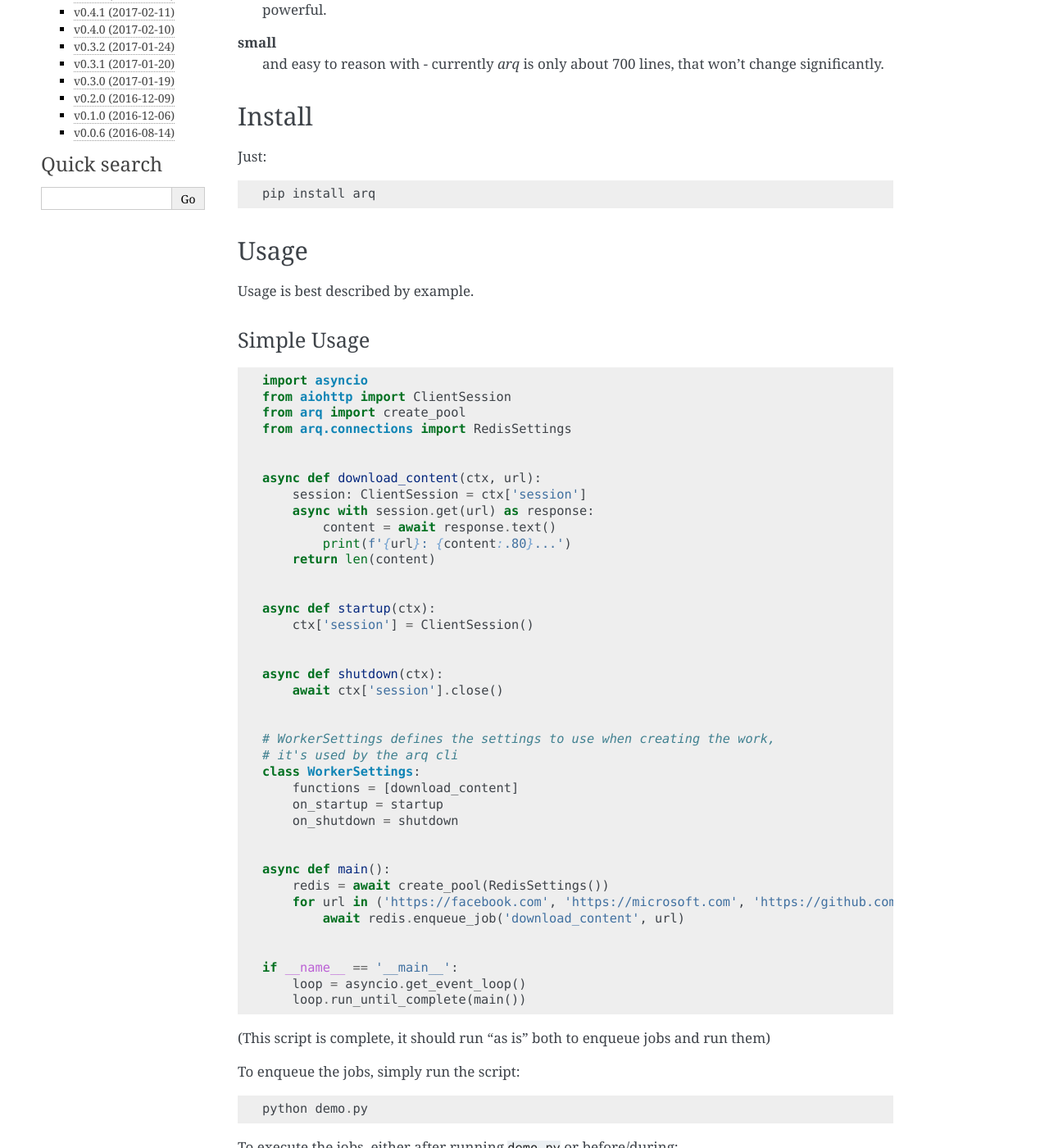
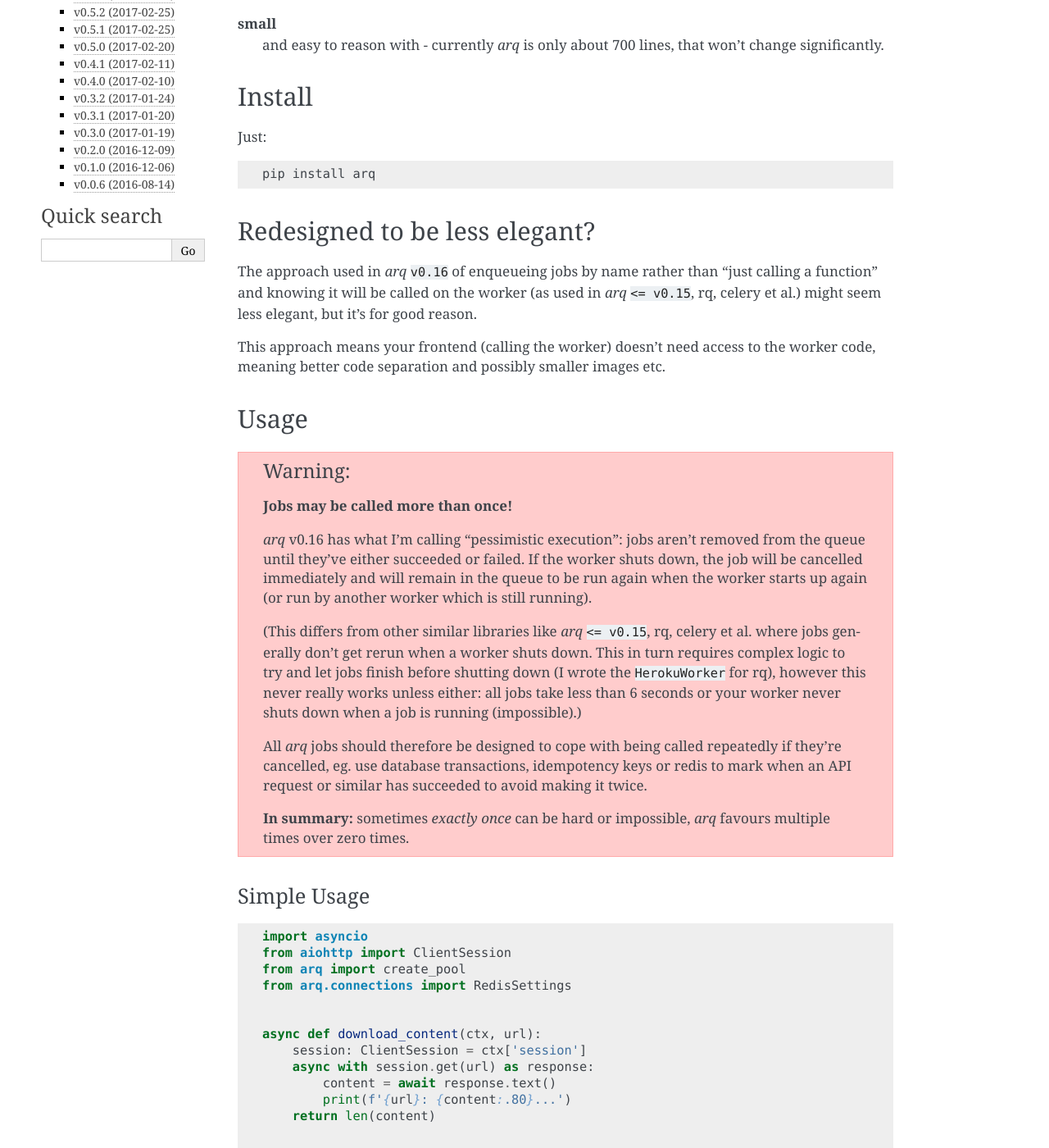
Before and after one commit to python-arq/arq, a Sphinx documentation site: the page built from docs/index.rst, in a window 1280 px wide and 1400 px high, scrolled down 861 px. Shown: the whole window at 82% size. Built offline with Sphinx 7.4.7, drawn with Linux system fonts in a browser that asks for light colours; some of the changed text lies outside the part shown.

Commit message:
more docs

```diff
--- /dev/null
+++ b/docs/examples/deferred.py
@@ -0,0 +1,31 @@
+import asyncio
+from datetime import datetime, timedelta
+
+from arq import create_pool
+from arq.connections import RedisSettings
+
+
+async def the_task(ctx):
+    print('this is the tasks, delay since enqueueing:', datetime.now() - ctx['enqueue_time'])
+
+
+class WorkerSettings:
+    functions = [the_task]
+
+
+async def main():
+    redis = await create_pool(RedisSettings())
+
+    # deferred by 10 seconds
+    await redis.enqueue_job('the_task', _defer_by=10)
+
+    # deferred by 1 minute
+    await redis.enqueue_job('the_task', _defer_by=timedelta(minutes=1))
+
+    # deferred until jan 28th 2032, you'll be waiting a long time for this...
+    await redis.enqueue_job('the_task', _defer_until=datetime(2032, 1, 28))
+
+
+if __name__ == '__main__':
+    loop = asyncio.get_event_loop()
+    loop.run_until_complete(main())
--- a/docs/index.rst
+++ b/docs/index.rst
@@ -28,8 +28,8 @@
     using a pool of *asyncio* ``Tasks``.
 
 **powerful-features**
-    Deferred execution, and pessimistic execution (jobs are automatically re-enqueued when the worker shuts down)
-    means *arq* is great for critical jobs that can't simply be cancelled when a worker is stopped.
+    Deferred execution, easy retrying of jobs, and pessimistic execution (:ref:`see below <usage>`)
+    means *arq* is great for critical jobs that **must** be completed.
 
 **fast**
     Asyncio and no forking make *arq* around 7x faster than
@@ -49,10 +49,126 @@
 
     pip install arq
 
-.. include:: usage.rst
+Redesigned to be less elegant?
+------------------------------
+
+The approach used in *arq* ``v0.16`` of enqueueing jobs by name rather than "just calling a function" and knowing it
+will be called on the worker (as used in *arq* ``<= v0.15``, rq, celery et al.) might seem less elegant,
+but it's for good reason.
+
+This approach means your frontend (calling the worker) doesn't need access to the worker code,
+meaning better code separation and possibly smaller images etc.
+
+.. _usage:
+
+Usage
+-----
+
+.. warning::
+
+   **Jobs may be called more than once!**
+
+   *arq* v0.16 has what I'm calling "pessimistic execution": jobs aren't removed from the queue until they've either
+   succeeded or failed. If the worker shuts down, the job will be cancelled immediately and will remain in the queue
+   to be run again when the worker starts up again (or run by another worker which is still running).
+
+   (This differs from other similar libraries like *arq* ``<= v0.15``, rq, celery et al. where jobs generally don't get
+   rerun when a worker shuts down. This in turn requires complex logic to try and let jobs finish before
+   shutting down (I wrote the ``HerokuWorker`` for rq), however this never really works unless either: all jobs take
+   less than 6 seconds or your worker never shuts down when a job is running (impossible).)
+
+   All *arq* jobs should therefore be designed to cope with being called repeatedly if they're cancelled,
+   eg. use database transactions, idempotency keys or redis to mark when an API request or similar has succeeded
+   to avoid making it twice.
+
+   **In summary:** sometimes *exactly once* can be hard or impossible, *arq* favours multiple times over zero times.
+
+Simple Usage
+............
+
+.. literalinclude:: examples/main_demo.py
+
+(This script is complete, it should run "as is" both to enqueue jobs and run them)
+
+To enqueue the jobs, simply run the script::
+
+    python demo.py
+
+To execute the jobs, either after running ``demo.py`` or before/during::
+
+    arq demo.WorkerSettings
+
+Append (``--burst``) to stop the worker once all jobs have finished.
+
+For details on the *arq* CLI::
+
+    arq --help
+
+Startup & Shutdown coroutines
+.............................
+
+The ``on_startup`` and ``on_startup`` coroutines are provided as a convenient way to run logic as the worker
+starts and finishes.
+
+For example, in the above example ``session`` is created once when the work starts up and is then used in subsequent
+jobs.
+
+Deferring Jobs
+..............
+
+By default, when a job is enqueued it will run as soon as possible (provided a worker is running). However
+you can schedule jobs to run in the future, either by a given time delta (``_defer_by``) or
+at a particular time ``_defer_until``.
+
+.. literalinclude:: examples/deferred.py
+
+TODO:
+
+* job ids and uniqueness
+* job results
+* RetryJob and cancellation
+* all the arguments to Worker, func and cron and enqueue_job
+
+Health checks
+.............
+
+*arq* will automatically record some info about it's current state in redis every ``health_check_interval`` seconds.
+That key/value will expire after ``health_check_interval + 1`` seconds so you can be sure if the variable exists *arq*
+is alive and kicking (technically you can be sure it was alive and kicking ``health_check_interval`` seconds ago).
+
+You can run a health check with the CLI (assuming you're using the above example)::
+
+    arq --check demo.WorkerSettings
+
+The command will output the value of the health check if found;
+then exit ``0`` if the key was found and ``1`` if it was not.
+
+A health check value takes the following form::
+
+    Mar-01 17:41:22 j_complete=0 j_failed=0 j_retried=0 j_ongoing=0 queued=0
+
+Where the items have the following meaning:
+
+* ``j_complete`` the number of jobs completed
+* ``j_failed`` the number of jobs which have failed eg. raised an exception
+* ``j_ongoing`` the number of jobs currently being performed
+* ``j_retried`` the number of jobs retries run
+
+Cron Jobs
+.........
+
+Functions can be scheduled to be run periodically at specific times
+
+.. literalinclude:: examples/cron.py
+
+Usage roughly shadows `cron <https://helpmanual.io/man8/cron/>`_ except ``None`` is equivalent on ``*`` in crontab.
+As per the example sets can be used to run at multiple of the given unit.
+
+Note that ``second`` defaults to ``0`` so you don't in inadvertently run jobs every second and ``microsecond``
+defaults to ``123456`` so you don't inadvertently run jobs every microsecond and so *arq* avoids enqueuing jobs
+at the top of a second when the world is generally slightly busier.
 
 .. include:: ../HISTORY.rst
-
 
 .. |pypi| image:: https://img.shields.io/pypi/v/arq.svg
    :target: https://pypi.python.org/pypi/arq
--- a/docs/usage.rst
+++ /dev/null
@@ -1,73 +0,0 @@
-Usage
------
-
-Usage is best described by example.
-
-Simple Usage
-............
-
-.. literalinclude:: examples/main_demo.py
-
-(This script is complete, it should run "as is" both to enqueue jobs and run them)
-
-To enqueue the jobs, simply run the script::
-
-    python demo.py
-
-To execute the jobs, either after running ``demo.py`` or before/during::
-
-    arq demo.WorkerSettings
-
-Append (``--burst``) to stop the worker once all jobs have finished.
-
-For details on the *arq* CLI::
-
-    arq --help
-
-Startup & Shutdown coroutines
-.............................
-
-The ``on_startup`` and ``on_startup`` coroutines are provided as a convenient way to run logic as the worker
-starts and finishes.
-
-For example, in the above example ``session`` is created once when the work starts up and is then used in subsiquent
-jobs.
-
-Health checks
-.............
-
-*arq* will automatically record some info about it's current state in redis every ``health_check_interval`` seconds.
-That key/value will expire after ``health_check_interval + 1`` seconds so you can be sure if the variable exists *arq*
-is alive and kicking (technically you can be sure it was alive and kicking ``health_check_interval`` seconds ago).
-
-You can run a health check with the CLI (assuming you're using the above example)::
-
-    arq --check demo.WorkerSettings
-
-The command will output the value of the health check if found;
-then exit ``0`` if the key was found and ``1`` if it was not.
-
-A health check value takes the following form::
-
-    Mar-01 17:41:22 j_complete=0 j_failed=0 j_retried=0 j_ongoing=0 queued=0
-
-Where the items have the following meaning:
-
-* ``j_complete`` the number of jobs completed
-* ``j_failed`` the number of jobs which have failed eg. raised an exception
-* ``j_ongoing`` the number of jobs currently being performed
-* ``j_retried`` the number of jobs retries run
-
-Cron Jobs
-.........
-
-Functions can be scheduled to be run periodically at specific times
-
-.. literalinclude:: examples/cron.py
-
-Usage roughly shadows `cron <https://helpmanual.io/man8/cron/>`_ except ``None`` is equivalent on ``*`` in crontab.
-As per the example sets can be used to run at multiple of the given unit.
-
-Note that ``second`` defaults to ``0`` so you don't in inadvertently run jobs every second and ``microsecond``
-defaults to ``123456`` so you don't inadvertently run jobs every microsecond and so *arq* avoids enqueuing jobs
-at the top of a second when the world is generally slightly busier.
```
Also changed, not shown: 2 other files.
